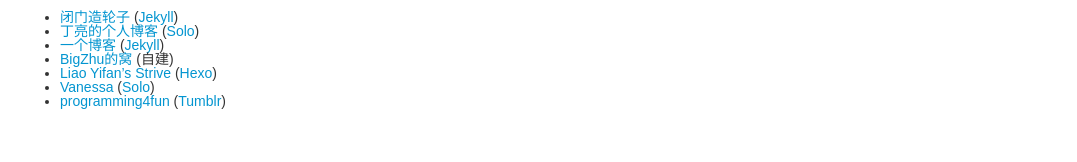
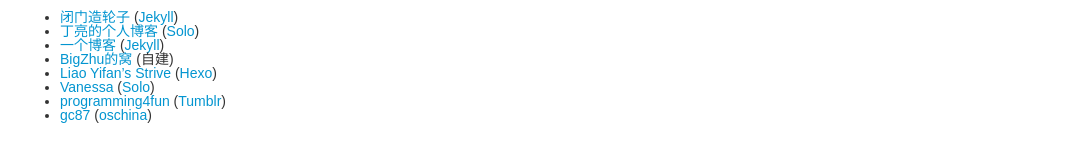
Before and after one commit to yncoder/yncoder.github.io, a Jekyll site: the page built from bloggers.md, in a window 1280 px wide. Shown: the part 178-340 px from the top of the page, without its empty margins (96-1173 px from the left). Built offline with Jekyll 4.4.1, drawn with Linux system fonts in a browser that asks for light colours; nearby versions of some CDN libraries.

Commit message:
Update bloggers.md

```diff
--- a/bloggers.md
+++ b/bloggers.md
@@ -12,9 +12,11 @@
 * [Liao Yifan's Strive](http://saintdan.github.io/) ([Hexo][])
 * [Vanessa](http://vanessa.b3log.org) ([Solo][])
 * [programming4fun](http://blog.programming4fun.com/) ([Tumblr][])
+* [gc87](http://my.oschina.net/gaoc87) ([oschina][])
 
 [Jekyll]: http://jekyllrb.com/
 [Ghost]: https://ghost.org/
 [Hexo]: http://hexo.io/
 [Solo]: https://github.com/b3log/solo
 [Tumblr]: https://www.tumblr.com
+[oschina]:http://www.oschina.net/
```
